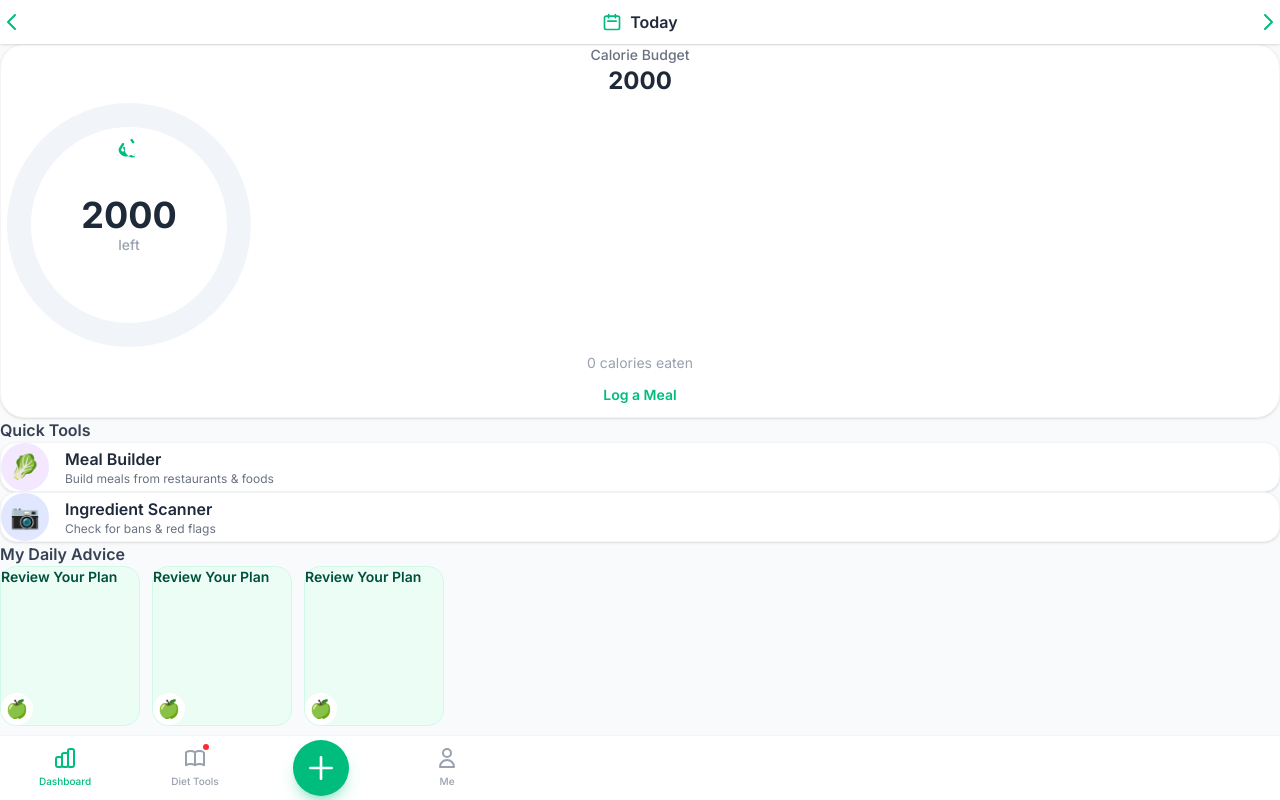
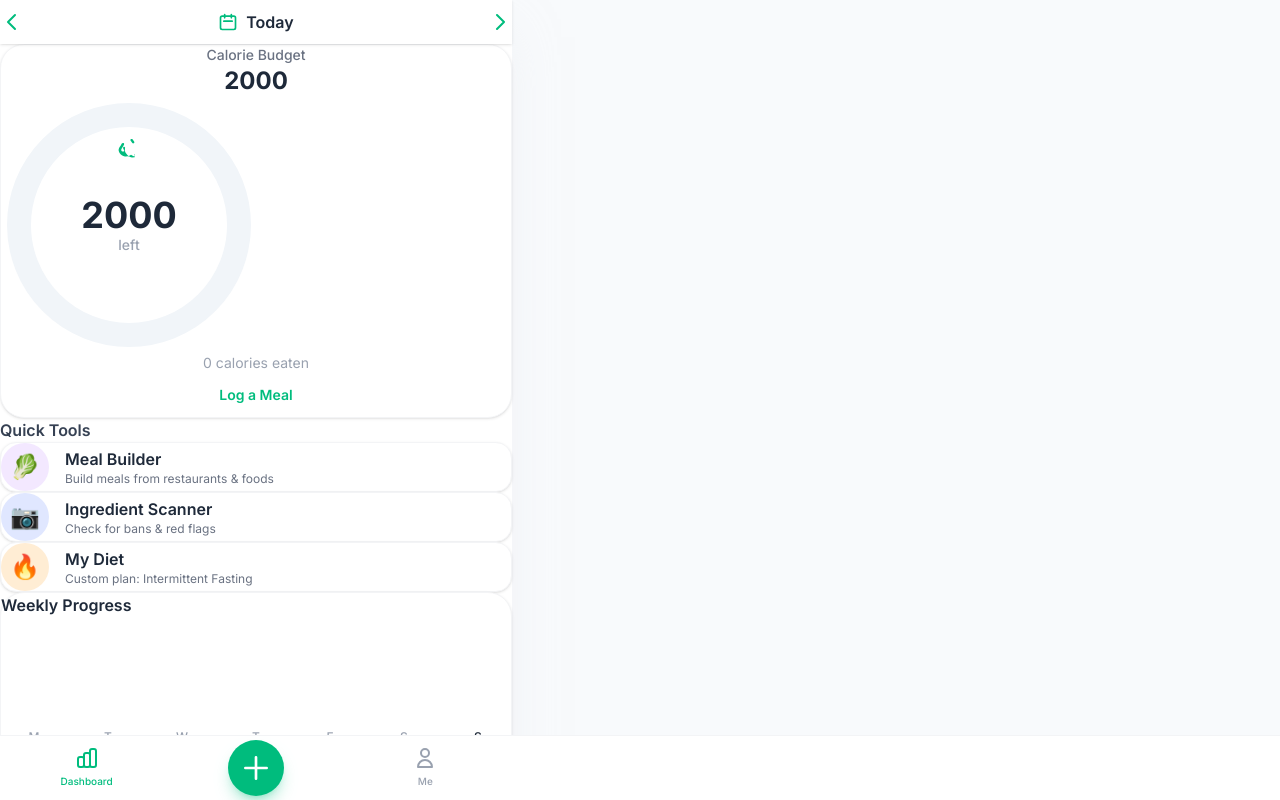
Before and after one commit to Nathanellevy-DI/MacroMap.github.io, a Next.js app: page /MacroMap.github.io/ in a window 1280 px wide. Built offline with nearby package versions, Linux system fonts and the light colour scheme.

Commit message:
Fix dashboard ring alignment, add Me page features, and refine UI

```diff
--- a/app/components/BottomNav.tsx
+++ b/app/components/BottomNav.tsx
@@ -21,22 +21,6 @@ export default function BottomNav({ activeTab, onTabChange }: BottomNavProps) {
                         <path strokeLinecap="round" strokeLinejoin="round" strokeWidth={2} d="M9 19v-6a2 2 0 00-2-2H5a2 2 0 00-2 2v6a2 2 0 002 2h2a2 2 0 002-2zm0 0V9a2 2 0 012-2h2a2 2 0 012 2v10m-6 0a2 2 0 002 2h2a2 2 0 002-2m0 0V5a2 2 0 012-2h2a2 2 0 012 2v14a2 2 0 01-2 2h-2a2 2 0 01-2-2z" />
                     </svg>
                     <span className="text-[10px] font-medium">Dashboard</span>
-                </button>
-
-                {/* Diet Tools (Apple) */}
-                <button
-                    onClick={() => onTabChange("tools")}
-                    className={`flex flex-col items-center gap-1 min-w-[64px] ${activeTab === "tools" ? "text-emerald-500" : "text-gray-400 hover:text-gray-600"
-                        }`}
-                >
-                    {/* Apple Icon */}
-                    <div className="relative">
-                        <svg className="w-6 h-6" fill="none" stroke="currentColor" viewBox="0 0 24 24">
-                            <path strokeLinecap="round" strokeLinejoin="round" strokeWidth={2} d="M12 6.253v13m0-13C10.832 5.477 9.246 5 7.5 5S4.168 5.477 3 6.253v13C4.168 18.477 5.754 18 7.5 18s3.332.477 4.5 1.253m0-13C13.168 5.477 14.754 5 16.5 5c1.747 0 3.332.477 4.5 1.253v13C19.832 18.477 18.247 18 16.5 18c-1.746 0-3.332.477-4.5 1.253" />
-                        </svg>
-                        <div className="absolute -top-1 -right-1 w-2.5 h-2.5 bg-red-500 rounded-full border-2 border-white" />
-                    </div>
-                    <span className="text-[10px] font-medium">Diet Tools</span>
                 </button>
 
                 {/* Add Button (Center) */}
--- a/app/components/MeSection.tsx
+++ b/app/components/MeSection.tsx
@@ -1,4 +1,18 @@
-export default function MeSection() {
+interface MeSectionProps {
+    budget: number;
+    setBudget: (budget: number) => void;
+    trackingMode: "budget" | "tracking";
+    setTrackingMode: (mode: "budget" | "tracking") => void;
+}
+
+export default function MeSection({ budget, setBudget, trackingMode, setTrackingMode }: MeSectionProps) {
+    const handleGoalClick = () => {
+        const newGoal = prompt("Enter your daily calorie goal:", budget.toString());
+        if (newGoal && !isNaN(Number(newGoal))) {
+            setBudget(Number(newGoal));
+        }
+    };
+
     return (
         <div className="pb-24 animate-in fade-in duration-500">
             {/* Header */}
@@ -36,10 +50,33 @@ export default function MeSection() {
                 </div>
 
                 {/* Settings List */}
-                <div className="space-y-2">
+                <div className="space-y-3">
                     <h3 className="font-semibold text-gray-700 ml-1">Settings</h3>
+
+                    {/* Goal Setting */}
+                    <button onClick={handleGoalClick} className="w-full bg-white p-4 rounded-2xl border border-gray-100 flex items-center gap-4 shadow-sm hover:bg-gray-50 transition-colors">
+                        <span className="text-xl">🎯</span>
+                        <span className="flex-1 text-left font-medium text-gray-800">My Daily Goal</span>
+                        <span className="text-emerald-500 font-bold">{budget} kcal</span>
+                        <svg className="w-5 h-5 text-gray-300" fill="none" stroke="currentColor" viewBox="0 0 24 24"><path strokeLinecap="round" strokeLinejoin="round" strokeWidth={2} d="M9 5l7 7-7 7" /></svg>
+                    </button>
+
+                    {/* Mode Toggle */}
+                    <button
+                        onClick={() => setTrackingMode(trackingMode === "budget" ? "tracking" : "budget")}
+                        className="w-full bg-white p-4 rounded-2xl border border-gray-100 flex items-center gap-4 shadow-sm hover:bg-gray-50 transition-colors"
+                    >
+                        <span className="text-xl">📊</span>
+                        <div className="flex-1 text-left">
+                            <span className="block font-medium text-gray-800">Tracking Mode</span>
+                            <span className="text-xs text-gray-400">{trackingMode === "budget" ? "Strict Budget Limit" : "Count Only (No Limit)"}</span>
+                        </div>
+                        <div className={`w-12 h-6 rounded-full p-1 transition-colors ${trackingMode === "tracking" ? "bg-emerald-500" : "bg-gray-200"}`}>
+                            <div className={`w-4 h-4 rounded-full bg-white shadow-sm transform transition-transform ${trackingMode === "tracking" ? "translate-x-6" : ""}`} />
+                        </div>
+                    </button>
+
                     {[
-                        { icon: "🎯", label: "My Goals", val: "2,000 kcal" },
                         { icon: "🍎", label: "Diet Preferences", val: "None" },
                         { icon: "🔔", label: "Notifications", val: "On" },
                         { icon: "🔒", label: "Privacy", val: "" },
--- /dev/null
+++ b/app/components/WeeklyGraph.tsx
@@ -0,0 +1,55 @@
+"use client";
+
+import { useState } from "react";
+
+export default function WeeklyGraph() {
+    // Mock data for weekly progress
+    const days = ["M", "T", "W", "T", "F", "S", "S"];
+    const values = [1800, 2100, 1950, 1600, 2000, 2400, 1300]; // Last one connects to today
+    const goal = 2000;
+
+    return (
+        <div className="bg-white rounded-3xl p-6 shadow-sm border border-gray-100">
+            <h3 className="font-semibold text-gray-800 mb-6">Weekly Progress</h3>
+
+            <div className="flex items-end justify-between h-32 gap-2">
+                {values.map((val, i) => {
+                    const percent = Math.min((val / 2500) * 100, 100);
+                    const isOver = val > goal;
+                    const isToday = i === 6; // Mocking today as Sunday
+
+                    return (
+                        <div key={i} className="flex flex-col items-center gap-2 flex-1">
+                            {/* Bar container */}
+                            <div className="w-full bg-gray-50 rounded-full h-full relative overflow-hidden flex items-end justify-center">
+                                {/* Bar */}
+                                <div
+                                    className={`w-full rounded-t-lg transition-all duration-1000 ${isToday
+                                            ? (isOver ? "bg-red-400" : "bg-emerald-500")
+                                            : (isOver ? "bg-red-200" : "bg-emerald-200")
+                                        }`}
+                                    style={{ height: `${percent}%` }}
+                                />
+                                {/* User goal line (optional visual, maybe too complex for simple CSS?) */}
+                            </div>
+                            <span className={`text-xs font-medium ${isToday ? "text-gray-800" : "text-gray-400"}`}>
+                                {days[i]}
+                            </span>
+                        </div>
+                    );
+                })}
+            </div>
+
+            <div className="mt-6 flex items-center justify-between text-xs text-gray-400">
+                <div className="flex items-center gap-2">
+                    <div className="w-3 h-3 rounded-full bg-emerald-500" />
+                    <span>On Track</span>
+                </div>
+                <div className="flex items-center gap-2">
+                    <div className="w-3 h-3 rounded-full bg-red-400" />
+                    <span>Over Budget</span>
+                </div>
+            </div>
+        </div>
+    );
+}
--- a/app/page.tsx
+++ b/app/page.tsx
@@ -5,23 +5,23 @@ import BottomNav from "./components/BottomNav";
 import Scanner from "./components/Scanner";
 import MealBuilder from "./components/MealBuilder";
 import QuickAdd from "./components/QuickAdd";
-import MeSection from "./components/MeSection"; // Import the new section
+import MeSection from "./components/MeSection";
 import InstallPrompt from "./components/InstallPrompt";
+import WeeklyGraph from "./components/WeeklyGraph";
 
-type NavTab = "dashboard" | "add" | "me"; // Removed tools/community for simplicity in types if desired, but keeping "tools" as hidden state might be safer or just consolidate.
-// Let's refine the logic: User wants "tools" on front page. So "Tools" tab is effectively gone or merged.
-// BottomNav now only needs: Dashboard, Add, Me.
-// But wait, user said "remove Community tab". So we have: Dashboard, (Maybe Tools?), Add, Me.
-// User said "have those functions on the front page". So Dashboard IS the main view with tools.
+type NavTab = "dashboard" | "add" | "me";
+
 
 export default function Home() {
   const [activeTab, setActiveTab] = useState<string>("dashboard"); // Using string to be flexible
   const [selectedTool, setSelectedTool] = useState<string | null>(null);
 
   // --- DYNAMIC DASHBOARD STATE ---
+  // --- DYNAMIC DASHBOARD STATE ---
   // Default: New User State (2000 goal, 0 consumed)
-  const [budget] = useState(2000);
+  const [budget, setBudget] = useState(2000);
   const [consumed, setConsumed] = useState(0);
+  const [trackingMode, setTrackingMode] = useState<"budget" | "tracking">("budget");
 
   const caloriesLeft = Math.max(0, budget - consumed);
   const progressPercent = Math.min((consumed / budget) * 100, 100);
@@ -67,15 +67,19 @@ export default function Home() {
 
       {/* Apple-Style Ring Card */}
       <div className="mx-4 bg-white rounded-3xl p-6 shadow-sm border border-gray-100 relative overflow-hidden">
+        {trackingMode === "budget" ? (
+          <>
             <div className="text-center mb-8">
               <p className="text-sm text-gray-500 font-medium">Calorie Budget</p>
               <p className="text-2xl font-bold text-gray-800">{budget}</p>
             </div>
 
             {/* Ring Visualization */}
-        <div className="relative w-64 h-64 mx-auto">
+            <div className="relative w-64 h-64 mx-auto flex items-center justify-center">
+              <div className="relative w-full h-full">
                 {/* Background Ring */}
-          <svg className="w-full h-full transform -rotate-90">
+                <svg className="w-full h-full" viewBox="0 0 256 256">
+                  <g transform="rotate(-90 128 128)">
                     <circle cx="128" cy="128" r={radius} stroke="#f1f5f9" strokeWidth="24" fill="none" />
                     {/* Progress Ring */}
                     <circle
@@ -90,17 +94,19 @@ export default function Home() {
                       strokeDashoffset={strokeDashoffset}
                       style={{ transition: "stroke-dashoffset 1s ease-in-out, stroke 0.5s ease" }}
                     />
+                  </g>
                 </svg>
 
                 {/* Center Content */}
-          <div className="absolute inset-0 flex flex-col items-center justify-center">
+                <div className="absolute inset-0 flex flex-col items-center justify-center pointer-events-none">
                   <span className="text-4xl font-bold text-gray-800">{caloriesLeft}</span>
                   <span className="text-sm text-gray-400 font-medium">left</span>
                 </div>
 
-          {/* Decorative Icon */}
-          <div className={`absolute top-10 left-1/2 -translate-x-1/2 ${progressPercent > 100 ? "text-red-500" : "text-emerald-500"}`}>
+                {/* Decorative Icon - Centred at Top INSIDE the ring */}
+                <div className={`absolute top-10 left-1/2 -translate-x-1/2 ${progressPercent > 100 ? "text-red-500" : "text-emerald-500"} transform pointer-events-none`}>
                   <svg className="w-6 h-6" fill="currentColor" viewBox="0 0 24 24"><path d="M17.7 20.2l-2.6.2c-1.6 0-3.3-1.1-4.7-2.5-1.4-1.4-2.5-3.1-2.5-4.7L8.1 10.6c-.2-.7-1.1-1-1.6-.6-.5.4-.6 1.1-.3 1.6l1.2 2.3c-.6.8-1.7.9-2.5.3-.8-.6-.9-1.7-.3-2.5l2.3-3.8c.4-.6.3-1.4-.4-1.8-.6-.3-1.3-.2-1.7.4L3.6 8.8c-.8.8-1.5 2.1-1.9 3.5-.3 1.2.2 2.4.9 3.6 1.1 1.9 3.1 3.2 5.3 3.5 2.2.3 4.4-.3 6.1-1.6l2.1 1.2c.5.3 1.2.1 1.5-.4.4-.6.2-1.3-.4-1.6z M13.8 2.2c-.5.4-.5 1.1-.1 1.6l1.6 2.1c.4.6 1.2.6 1.7.2.5-.4.5-1.2.1-1.7l-1.6-2.1c-.4-.5-1.2-.5-1.7-.1z" /></svg>
+                </div>
               </div>
             </div>
 
@@ -108,6 +114,17 @@ export default function Home() {
               <p className="text-sm text-gray-400 mb-2">{consumed} calories eaten</p>
               <button onClick={() => setActiveTab("add")} className="text-emerald-500 font-semibold text-sm hover:underline">Log a Meal</button>
             </div>
+          </>
+        ) : (
+          <div className="py-8 text-center">
+            <p className="text-sm text-gray-500 font-medium mb-2">Total Calories</p>
+            <p className="text-6xl font-black text-gray-800 tracking-tight">{consumed}</p>
+            <p className="text-emerald-500 font-medium mt-2">Just Tracking</p>
+            <button onClick={() => setActiveTab("add")} className="mt-8 bg-emerald-500 text-white px-8 py-3 rounded-full font-bold shadow-lg shadow-emerald-500/20 active:scale-95 transition-transform">
+              Log Calories
+            </button>
+          </div>
+        )}
       </div>
 
       {/* TOOLS MOVED TO DASHBOARD */}
@@ -137,21 +154,20 @@ export default function Home() {
             <p className="text-xs text-gray-500">Check for bans & red flags</p>
           </div>
         </div>
+
+        {/* My Diet (Restored) */}
+        <div className="bg-white p-4 rounded-2xl shadow-sm border border-gray-100 flex items-center gap-4 active:scale-[0.98] transition-transform">
+          <div className="w-12 h-12 rounded-full bg-orange-100 flex items-center justify-center text-2xl">🔥</div>
+          <div className="flex-1">
+            <h3 className="font-semibold text-gray-800">My Diet</h3>
+            <p className="text-xs text-gray-500">Custom plan: Intermittent Fasting</p>
+          </div>
+        </div>
       </div>
 
-      {/* Daily Advice Cards */}
+      {/* Weekly Graph (Replaces Advice) */}
       <div className="px-4">
-        <h3 className="text-gray-700 font-semibold mb-3">My Daily Advice</h3>
-        <div className="flex gap-3 overflow-x-auto pb-4 hide-scrollbar">
-          {[1, 2, 3].map((i) => (
-            <div key={i} className="min-w-[140px] h-[160px] bg-emerald-50 rounded-2xl border border-emerald-100 p-4 flex flex-col justify-between">
-              <p className="text-sm font-semibold text-emerald-900">Review Your Plan</p>
-              <div className="w-8 h-8 rounded-full bg-white flex items-center justify-center text-lg">
-                🍏
-              </div>
-            </div>
-          ))}
-        </div>
+        <WeeklyGraph />
       </div>
     </div>
   );
@@ -172,14 +188,28 @@ export default function Home() {
 
       {selectedTool === "meal-builder" && (
         <div className="fixed inset-0 z-[100] bg-white">
-          <MealBuilder onBack={() => setSelectedTool(null)} />
+          <MealBuilder
+            onBack={() => setSelectedTool(null)}
+            onLogMeal={(calories) => {
+              setConsumed(prev => prev + calories);
+              setSelectedTool(null);
+            }}
+          />
         </div>
       )}
 
       {/* Main Content Area */}
+      <div className="max-w-lg mx-auto bg-white min-h-screen shadow-2xl shadow-gray-200/50">
         {activeTab === "dashboard" && renderDashboard()}
-      {/* Tools tab content removed/migrated to dashboard */}
-      {activeTab === "me" && <MeSection />}
+        {activeTab === "me" && (
+          <MeSection
+            budget={budget}
+            setBudget={setBudget}
+            trackingMode={trackingMode}
+            setTrackingMode={setTrackingMode}
+          />
+        )}
+      </div>
 
       {/* QUICK ADD OVERLAY */}
       {activeTab === "add" && (
```
Also changed, not shown: app/components/MealBuilder.tsx (+26 -4 lines). Lines whose indentation alone changed are shown as unchanged.
